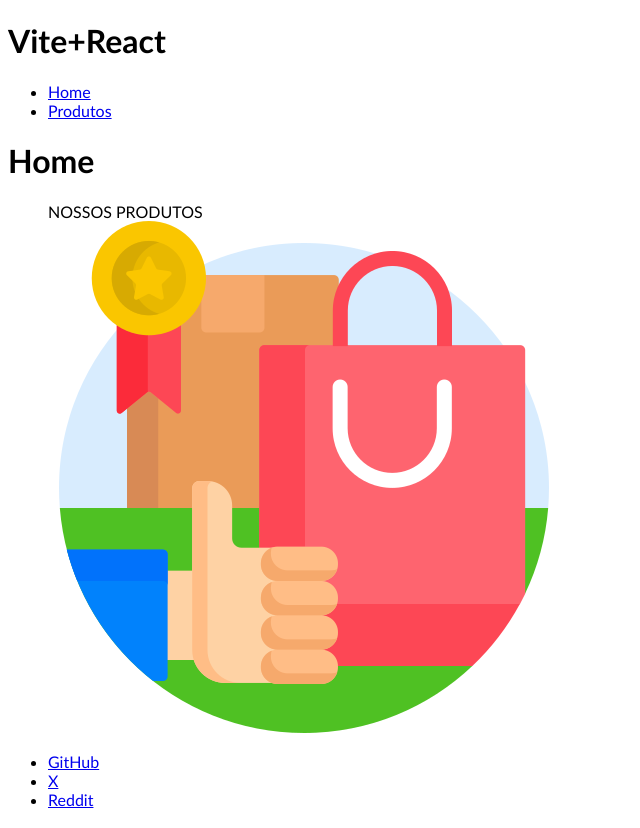
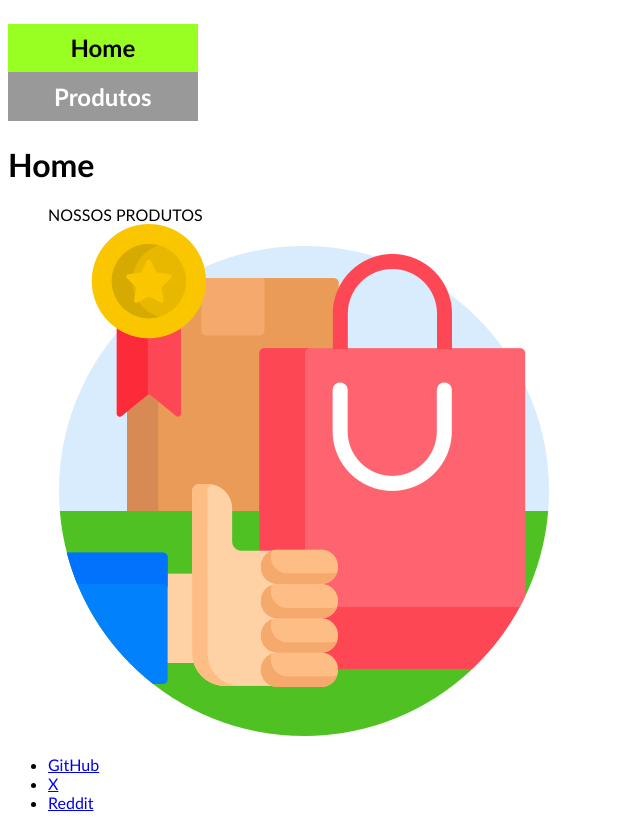
Before and after one commit to jaisycibele/spa-1tdspf-1, a React (Vite) app: page / in a window 1280 px wide. Shown: the whole page, without its empty margins (0-640 px from the left). Built offline with nearby package versions, Linux system fonts and the light colour scheme.

Commit message:
estilização de cabeçalho sass e condicionario ternário

```diff
--- a/db.json
+++ b/db.json
@@ -34,6 +34,34 @@
       "desc": "Cadeira Gamer DxRacer",
       "preco": 2800,
       "img": "https://picsum.photos/200/300"
+    },
+    {
+      "nome": "Webcam",
+      "desc": "360º",
+      "preco": "348",
+      "img": "https://http2.mlstatic.com/D_NQ_NP_2X_623929-MLA52223384796_102022-F.webp",
+      "id": 6
+    },
+    {
+      "nome": "Controle Remoto",
+      "desc": "Universal - Samsung",
+      "preco": "120",
+      "img": "https://i1.wp.com/miamioutletimportados.com.br/wp-content/uploads/2018/09/Controle-Remoto-Universal-Urc-Mx-450.jpg",
+      "id": 7
+    },
+    {
+      "nome": "Cubo Mágico",
+      "desc": "Metálico",
+      "preco": "120",
+      "img": "https://i0.wp.com/cubizzperu.com/wp-content/uploads/2023/06/61qv-kxse8L.jpg",
+      "id": 8
+    },
+    {
+      "nome": "Cama",
+      "desc": "Cadeira Gamer",
+      "preco": "2000",
+      "img": "https://www.google.com/url?sa=i&url=https%3A%2F%2Fwww.techtudo.com.br%2Flistas%2F2023%2F06%2Fdall-e-2-e-mais-8-sites-para-criar-imagem-com-inteligencia-artificial-edsoftwares.ghtml&psig=AOvVaw0-hbV8A_P4x6pVhKGcbhNv&ust=1695389118775000&source=images&cd=vfe&opi=89978449&ved=0CBAQjRxqFwoTCLjb8-_mu4EDFQAAAAAdAAAAABAE",
+      "id": 9
     }
   ]
 }
--- a/src/App.jsx
+++ b/src/App.jsx
@@ -1,4 +1,4 @@
-import Cabecalho from "./components/Cabecalho";
+import Cabecalho from "./components/Cabecalho/Cabecalho";
 import Rodape from "./components/Rodape";
 import { Outlet } from "react-router-dom";
 import style from "./App.module.css";
--- a/src/components/Cabecalho.jsx
+++ /dev/null
@@ -1,18 +0,0 @@
-import { Link } from "react-router-dom";
-
-export default function Cabecalho(){
-
-    return(
-        <>
-            <header>
-                <h1>Vite+React</h1>
-                <nav>
-                    <ul>
-                        <li><Link to="/">Home</Link></li>
-                        <li><Link to="/produtos">Produtos</Link></li>
-                    </ul>
-                </nav>
-            </header>
-        </>
-    )
-}
--- /dev/null
+++ b/src/components/Cabecalho/Cabecalho.jsx
@@ -0,0 +1,20 @@
+import { Link, useLocation } from "react-router-dom";
+import "./Cabecalho.scss";
+
+export default function Cabecalho(){
+
+    const rotaAtual = useLocation();
+
+    return(
+        <>
+            <header className="cabecalho">
+                <nav>
+                    <ul>
+                        <li><Link to="/" className={ rotaAtual.pathname == "/" ? "active" : ""}>Home</Link></li>
+                        <li><Link to="/produtos" className={ rotaAtual.pathname == "/produtos" ? "active" : ""}>Produtos</Link></li>
+                    </ul>
+                </nav>
+            </header>
+        </>
+    )
+}
--- /dev/null
+++ b/src/components/Cabecalho/Cabecalho.scss
@@ -0,0 +1,38 @@
+.cabecalho{
+
+    background-color: #999;
+    color: #fff;
+    width: 15%;
+    font-family: 'Trebuchet MS', 'Lucida Sans Unicode', 'Lucida Grande', 'Lucida Sans', Arial, sans-serif;
+    font-weight: bold;
+    font-size: 1.5rem;
+
+    ul{
+        list-style: none;
+        padding: 0;
+
+        li a{
+            text-decoration: none;
+            text-align: center;
+            display: block;
+            padding: 5%;
+            margin: 0.5% 0;
+            color: #fff;
+            transition: 300ms ease-out;
+
+            &:hover{
+                background-color: red;
+                color: green;
+
+            }
+        }
+
+
+    }
+
+    .active{
+        background-color: #9f2;
+        color: #000;
+    }
+
+}
--- a/src/components/ModalInserir/ModalInserir.jsx
+++ b/src/components/ModalInserir/ModalInserir.jsx
@@ -31,9 +31,31 @@ export default function ModalInserir(props) {
     img:""
   });
 
+    // setProduto({...produto,["nome"]:"jose"})
 
+  const handleChange = (e) =>{
+    const {name,value} = e.target;
+    setProduto({...produto,[name]:value});
+  }
 
+  const handleSubmit = (e) =>{
+    e.preventDefault();
 
+    fetch("http://localhost:5000/produtos",{
+      method: "POST",
+      headers:{
+        "Content-Type":"application/json"
+      },
+      body: JSON.stringify(produto)
+    })
+    .then((response)=>response.json())
+    .then((response)=> console.log(response))
+    .catch(error=> console.log(error));
+
+    props.setOpen(false);
+    window.location = "/produtos";
+
+  }
 
   if (props.open) {
     return (
@@ -41,7 +63,7 @@ export default function ModalInserir(props) {
         <h1>CADASTRO DE PRODUTOS</h1>
 
         <div className="formGroup">
-          <form>
+          <form onSubmit={handleSubmit}>
             <fieldset>
               <span className="btnClose" onClick={() => props.setOpen(false)}>
                 X
@@ -54,6 +76,7 @@ export default function ModalInserir(props) {
                   name="nome"
                   id="idNome"
                   placeholder="Digite o nome do produto."
+                  value={produto.nome} onChange={handleChange}
                 />
               </div>
               <div>
@@ -63,6 +86,7 @@ export default function ModalInserir(props) {
                   name="desc"
                   id="idDesc"
                   placeholder="Digite a descrição do produto."
+                  value={produto.desc} onChange={handleChange}
                 />
               </div>
               <div>
@@ -72,6 +96,7 @@ export default function ModalInserir(props) {
                   name="preco"
                   id="idPreco"
                   placeholder="Digite o valor do produto."
+                  value={produto.preco} onChange={handleChange}
                 />
               </div>
               <div>
@@ -81,6 +106,7 @@ export default function ModalInserir(props) {
                   name="img"
                   id="idImg"
                   placeholder="Digite a url da imagem do produto."
+                  value={produto.img} onChange={handleChange}
                 />
               </div>
               <div>
```
